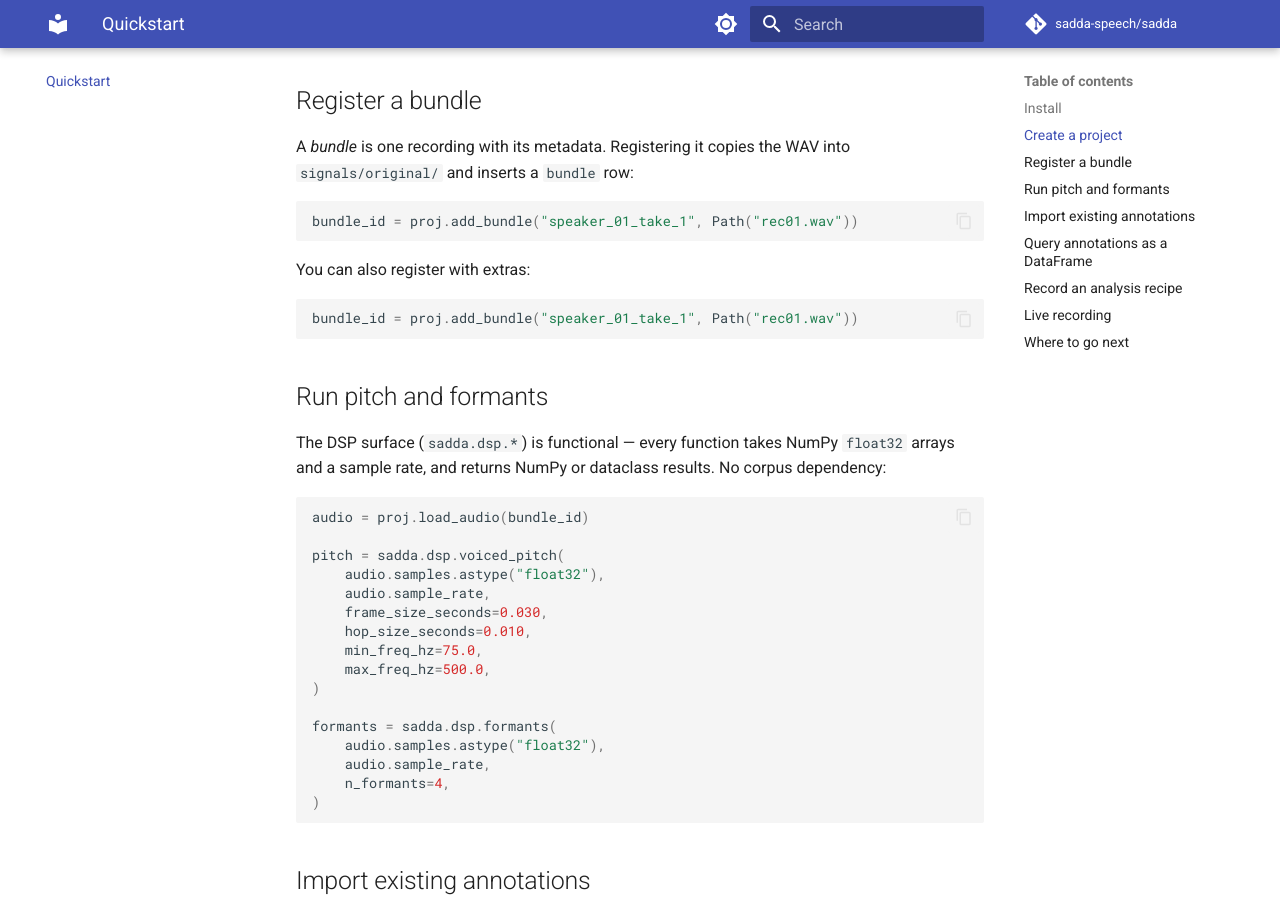
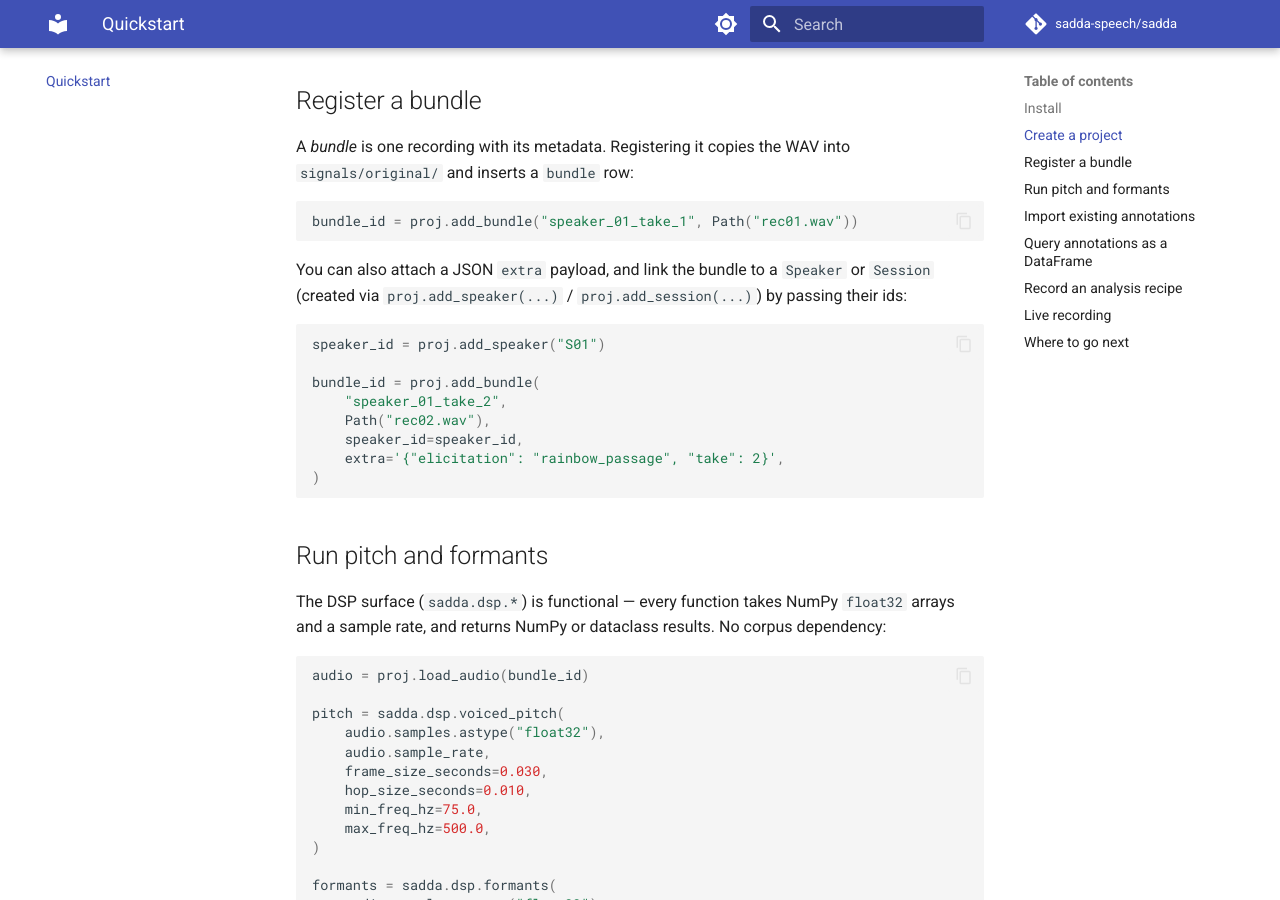
Before and after one commit to sadda-speech/sadda, an MkDocs documentation site: the page built from docs/quickstart.md, in a window 1280 px wide and 900 px high, scrolled down 891 px. Built offline with MkDocs 1.6.1 and Material for MkDocs 9.7.7, drawn with Linux system fonts in a browser that asks for light colours; comment, search, counter and statistics services are not loaded.

Commit message:
docs(quickstart): fix duplicated add_bundle example to actually show extras
The 'register with extras' snippet was byte-identical to the plain
add_bundle above it. Replace with a real example: a JSON `extra` payload
plus linking a Speaker via `speaker_id` (created with add_speaker).
Reported by the user from the published Quickstart.

````diff
--- a/docs/quickstart.md
+++ b/docs/quickstart.md
@@ -46,10 +46,19 @@ the WAV into `signals/original/` and inserts a `bundle` row:
 bundle_id = proj.add_bundle("speaker_01_take_1", Path("rec01.wav"))
 ```
 
-You can also register with extras:
+You can also attach a JSON `extra` payload, and link the bundle to a
+`Speaker` or `Session` (created via `proj.add_speaker(...)` /
+`proj.add_session(...)`) by passing their ids:
 
 ```python
-bundle_id = proj.add_bundle("speaker_01_take_1", Path("rec01.wav"))
+speaker_id = proj.add_speaker("S01")
+
+bundle_id = proj.add_bundle(
+    "speaker_01_take_2",
+    Path("rec02.wav"),
+    speaker_id=speaker_id,
+    extra='{"elicitation": "rainbow_passage", "take": 2}',
+)
 ```
 
 ## Run pitch and formants
````
